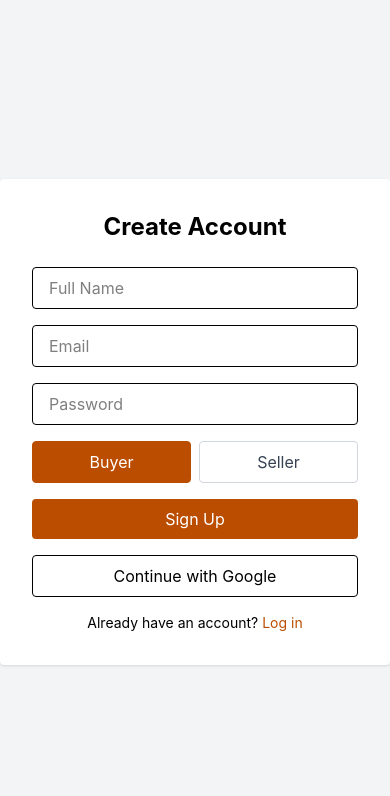
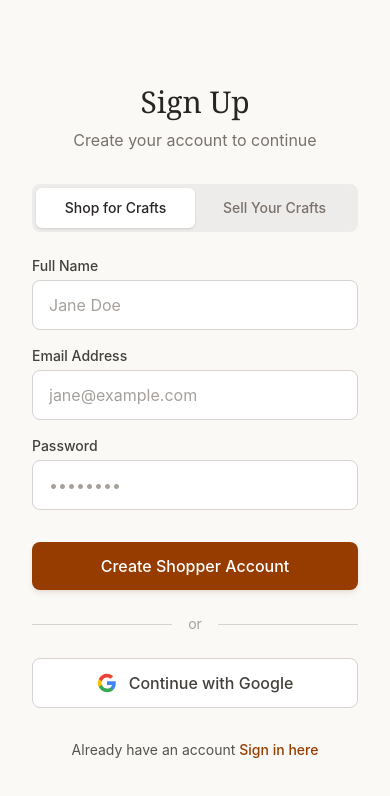
Before and after one commit to NandanNayak-dev/Artisan-marketplace, a React app in the folder frontend/: page /signup in a window 390 px wide. Shown: the top 796 px of the page. Built offline with nearby package versions, Linux system fonts and the light colour scheme; no server answers; the HTML template or start-up script is replaced by a standard one.

Commit message:
feat: enhance SignIn and SignUp pages with improved UI and Google sign-in integration

```diff
--- a/frontend/src/pages/SignIn.jsx
+++ b/frontend/src/pages/SignIn.jsx
@@ -1,9 +1,8 @@
-import React from "react";
-import { useState } from "react";
+import React, { useState } from "react";
 import axios from "axios";
 import { signInWithPopup } from "firebase/auth";
 import { auth, googleProvider } from "../../firebase";
-import { useNavigate } from "react-router-dom";
+import { useNavigate, Link } from "react-router-dom";
 
 function SignIn() {
   const navigate = useNavigate();
@@ -28,7 +27,7 @@ function SignIn() {
         formData,
         {
           withCredentials: true,
-        },
+        }
       );
 
       console.log(res.data);
@@ -50,7 +49,6 @@ function SignIn() {
   const handleGoogleSignin = async () => {
     try {
       const result = await signInWithPopup(auth, googleProvider);
-
       const idToken = await result.user.getIdToken();
 
       const res = await axios.post(
@@ -60,7 +58,7 @@ function SignIn() {
         },
         {
           withCredentials: true,
-        },
+        }
       );
 
       console.log(res.data);
@@ -76,59 +74,118 @@ function SignIn() {
   };
 
   return (
-    <div className="min-h-screen flex items-center justify-center bg-gray-100">
+    <div className="min-h-screen flex bg-[#FAF9F6]">
+      {/* Left Side - Image & Branding (Hidden on mobile) */}
+      <div className="hidden lg:flex w-1/2 relative bg-stone-900 items-center justify-center overflow-hidden">
+        <img
+          src="https://images.unsplash.com/photo-1513519245088-0e12902e5a38?q=80&w=2070&auto=format&fit=crop"
+          alt="Handwoven artisan textiles"
+          className="absolute inset-0 w-full h-full object-cover opacity-60"
+        />
+        <div className="relative z-10 p-12 text-stone-50 flex flex-col items-center text-center max-w-lg">
+          <h1 className="text-4xl md:text-5xl font-serif mb-4 leading-tight tracking-wide">
+            Welcome Back to the Workshop.
+          </h1>
+          <p className="text-stone-300 text-lg">
+            Pick up right where you left off. The marketplace awaits.
+          </p>
+        </div>
+      </div>
+
+      {/* Right Side - Form */}
+      <div className="w-full lg:w-1/2 flex items-center justify-center p-8 sm:p-12">
         <form
-        className="w-full max-w-md bg-white p-8 rounded shadow"
+          className="w-full max-w-md"
           onSubmit={handleSubmit}
         >
-        <h1 className="text-2xl font-bold text-center mb-6">Sign In</h1>
+          <div className="mb-10 text-center lg:text-left">
+            <h2 className="text-3xl font-serif text-stone-800 mb-2">Sign In</h2>
+            <p className="text-stone-500">Access your artisan or shopper account</p>
+          </div>
 
+          <div className="space-y-5">
+            <div>
+              <label className="block text-sm font-medium text-stone-700 mb-1">Email Address</label>
               <input
                 type="email"
-          placeholder="Email"
-          className="w-full mb-4 px-4 py-2 border rounded"
                 name="email"
                 value={formData.email}
                 onChange={handleChange}
+                placeholder="jane@example.com"
+                required
+                className="w-full px-4 py-3 bg-white border border-stone-300 rounded-lg focus:ring-2 focus:ring-amber-700/20 focus:border-amber-700 outline-none transition-all placeholder:text-stone-400"
               />
+            </div>
 
+            <div>
+              <div className="flex justify-between items-center mb-1">
+                <label className="block text-sm font-medium text-stone-700">Password</label>
+                <Link
+                  to="/forgot-password"
+                  className="text-sm font-medium text-amber-800 hover:text-amber-900 hover:underline transition-colors"
+                >
+                  Forgot password?
+                </Link>
+              </div>
               <input
                 type="password"
-          placeholder="Password"
-          className="w-full mb-4 px-4 py-2 border rounded"
                 name="password"
                 value={formData.password}
                 onChange={handleChange}
+                placeholder="••••••••"
+                required
+                className="w-full px-4 py-3 bg-white border border-stone-300 rounded-lg focus:ring-2 focus:ring-amber-700/20 focus:border-amber-700 outline-none transition-all placeholder:text-stone-400"
               />
+            </div>
+          </div>
 
           <button
             type="submit"
-          className="w-full bg-amber-700 text-white py-2 rounded hover:bg-amber-800"
+            className="w-full mt-8 bg-amber-800 text-white font-medium py-3 rounded-lg hover:bg-amber-900 transition-colors shadow-md shadow-amber-900/10"
           >
-          Sign In
+            Enter Marketplace
           </button>
+
+          <div className="relative flex items-center py-6">
+            <div className="flex-grow border-t border-stone-300"></div>
+            <span className="flex-shrink-0 mx-4 text-stone-400 text-sm">or</span>
+            <div className="flex-grow border-t border-stone-300"></div>
+          </div>
+
           <button
             type="button"
             onClick={handleGoogleSignin}
-          className="w-full mt-4 border py-2 rounded hover:bg-gray-50"
+            className="w-full flex items-center justify-center gap-3 bg-white border border-stone-300 text-stone-700 font-medium py-3 rounded-lg hover:bg-stone-50 transition-colors"
           >
+            <svg className="w-5 h-5" viewBox="0 0 24 24">
+              <path
+                d="M22.56 12.25c0-.78-.07-1.53-.2-2.25H12v4.26h5.92c-.26 1.37-1.04 2.53-2.21 3.31v2.77h3.57c2.08-1.92 3.28-4.74 3.28-8.09z"
+                fill="#4285F4"
+              />
+              <path
+                d="M12 23c2.97 0 5.46-.98 7.28-2.66l-3.57-2.77c-.98.66-2.23 1.06-3.71 1.06-2.86 0-5.29-1.93-6.16-4.53H2.18v2.84C3.99 20.53 7.7 23 12 23z"
+                fill="#34A853"
+              />
+              <path
+                d="M5.84 14.09c-.22-.66-.35-1.36-.35-2.09s.13-1.43.35-2.09V7.07H2.18C1.43 8.55 1 10.22 1 12s.43 3.45 1.18 4.93l2.85-2.22.81-.62z"
+                fill="#FBBC05"
+              />
+              <path
+                d="M12 5.38c1.62 0 3.06.56 4.21 1.64l3.15-3.15C17.45 2.09 14.97 1 12 1 7.7 1 3.99 3.47 2.18 7.07l3.66 2.84c.87-2.6 3.3-4.53 6.16-4.53z"
+                fill="#EA4335"
+              />
+            </svg>
             Continue with Google
           </button>
 
-        <p className="text-center text-sm mt-4">
+          <p className="text-center text-sm mt-8 text-stone-600">
             Don't have an account?{" "}
-          <a href="/signup" className="text-amber-700 hover:underline">
-            Sign Up
-          </a>
+            <Link to="/signup" className="text-amber-800 font-medium hover:underline">
+              Sign up here
+            </Link>
           </p>
-
-        <a
-          href="/forgot-password"
-          className="text-sm text-amber-700 hover:underline text-right block mt-4"
-        >
-          Forgot password?
-        </a>
         </form>
+      </div>
     </div>
   );
 }
--- a/frontend/src/pages/SignUp.jsx
+++ b/frontend/src/pages/SignUp.jsx
@@ -1,9 +1,8 @@
-import React from "react";
-import { useState } from "react";
+import React, { useState } from "react";
 import axios from "axios";
 import { signInWithPopup } from "firebase/auth";
 import { auth, googleProvider } from "../../firebase";
-import { useNavigate } from "react-router-dom";
+import { useNavigate, Link } from "react-router-dom";
 
 function SignUp() {
   const navigate = useNavigate();
@@ -20,20 +19,15 @@ function SignUp() {
       [e.target.name]: e.target.value,
     });
   };
+
   const handleSubmit = async (e) => {
     e.preventDefault();
-
     try {
       const res = await axios.post(
         "http://localhost:8000/api/auth/signup",
         formData,
-        {
-          withCredentials: true,
-        }
+        { withCredentials: true }
       );
-
-      console.log(res.data);
-
       if (res.data.user.role === "buyer") {
         navigate("/buyer/dashboard");
       } else {
@@ -43,25 +37,16 @@ function SignUp() {
       console.log(error);
     }
   };
+
   const handleGoogleSignup = async () => {
     try {
       const result = await signInWithPopup(auth, googleProvider);
-
       const idToken = await result.user.getIdToken();
-
       const res = await axios.post(
         "http://localhost:8000/api/auth/google",
-        {
-          idToken,
-          role: formData.role,
-        },
-        {
-          withCredentials: true,
-        },
+        { idToken, role: formData.role },
+        { withCredentials: true }
       );
-
-      console.log(res.data);
-
       if (res.data.user.role === "buyer") {
         navigate("/buyer/dashboard");
       } else {
@@ -74,86 +59,151 @@ function SignUp() {
   };
 
   return (
-    <div className="min-h-screen flex items-center justify-center bg-gray-100">
+    <div className="min-h-screen flex bg-[#FAF9F6]">
+      {/* Left Side - Image & Branding (Hidden on mobile) */}
+      <div className="hidden lg:flex w-1/2 relative bg-stone-900 items-center justify-center overflow-hidden">
+        <img
+          src="https://images.unsplash.com/photo-1610701596007-11502861dcfa?q=80&w=2070&auto=format&fit=crop"
+          alt="Artisan making pottery"
+          className="absolute inset-0 w-full h-full object-cover opacity-60"
+        />
+        <div className="relative z-10 p-12 text-stone-50 flex flex-col items-center text-center max-w-lg">
+
+
+          <h1 className="text-4xl md:text-5xl font-serif mb-4 leading-tight tracking-wide">
+            Discover Handmade Mastery.
+          </h1>
+          <p className="text-stone-300 text-lg">
+            Join a community of creators and appreciators. Unique crafts, directly from the artisans' hands to yours.
+          </p>
+        </div>
+      </div>
+
+      {/* Right Side - Form */}
+      <div className="w-full lg:w-1/2 flex items-center justify-center p-8 sm:p-12">
         <form
-        className="w-full max-w-md bg-white p-8 rounded shadow"
+          className="w-full max-w-md"
           onSubmit={handleSubmit}
         >
-        <h1 className="text-2xl font-bold text-center mb-6">Create Account</h1>
+          <div className="mb-8 text-center lg:text-left">
+            <h2 className="text-3xl font-serif text-stone-800 mb-2">Sign Up</h2>
+            <p className="text-stone-500">Create your account to continue</p>
+          </div>
 
+          {/* Elegant Role Toggle */}
+          <div className="bg-stone-200/60 p-1 rounded-lg flex mb-6 relative">
+            <button
+              type="button"
+              onClick={() => setFormData({ ...formData, role: "buyer" })}
+              className={`flex-1 py-2.5 text-sm font-medium rounded-md transition-all duration-300 z-10 ${
+                formData.role === "buyer"
+                  ? "bg-white text-stone-800 shadow-sm"
+                  : "text-stone-500 hover:text-stone-700"
+              }`}
+            >
+              Shop for Crafts
+            </button>
+            <button
+              type="button"
+              onClick={() => setFormData({ ...formData, role: "seller" })}
+              className={`flex-1 py-2.5 text-sm font-medium rounded-md transition-all duration-300 z-10 ${
+                formData.role === "seller"
+                  ? "bg-white text-stone-800 shadow-sm"
+                  : "text-stone-500 hover:text-stone-700"
+              }`}
+            >
+              Sell Your Crafts
+            </button>
+          </div>
+
+          <div className="space-y-4">
+            <div>
+              <label className="block text-sm font-medium text-stone-700 mb-1">Full Name</label>
               <input
                 type="text"
                 name="fullName"
                 value={formData.fullName}
                 onChange={handleChange}
-          placeholder="Full Name"
-          className="w-full mb-4 px-4 py-2 border rounded"
+                placeholder="Jane Doe"
+                required
+                className="w-full px-4 py-3 bg-white border border-stone-300 rounded-lg focus:ring-2 focus:ring-amber-700/20 focus:border-amber-700 outline-none transition-all placeholder:text-stone-400"
               />
+            </div>
 
+            <div>
+              <label className="block text-sm font-medium text-stone-700 mb-1">Email Address</label>
               <input
                 type="email"
                 name="email"
                 value={formData.email}
                 onChange={handleChange}
-          placeholder="Email"
-          className="w-full mb-4 px-4 py-2 border rounded"
+                placeholder="jane@example.com"
+                required
+                className="w-full px-4 py-3 bg-white border border-stone-300 rounded-lg focus:ring-2 focus:ring-amber-700/20 focus:border-amber-700 outline-none transition-all placeholder:text-stone-400"
               />
+            </div>
 
+            <div>
+              <label className="block text-sm font-medium text-stone-700 mb-1">Password</label>
               <input
                 type="password"
                 name="password"
                 value={formData.password}
                 onChange={handleChange}
-          placeholder="Password"
-          className="w-full mb-4 px-4 py-2 border rounded"
+                placeholder="••••••••"
+                required
+                className="w-full px-4 py-3 bg-white border border-stone-300 rounded-lg focus:ring-2 focus:ring-amber-700/20 focus:border-amber-700 outline-none transition-all placeholder:text-stone-400"
               />
-
-        <div className="mb-4 grid grid-cols-2 gap-2">
-          <button
-            type="button"
-            onClick={() => setFormData({ ...formData, role: "buyer" })}
-            className={`py-2 border rounded ${
-              formData.role === "buyer"
-                ? "bg-amber-700 text-white border-amber-700"
-                : "bg-white text-gray-700 border-gray-300"
-            }`}
-          >
-            Buyer
-          </button>
-
-          <button
-            type="button"
-            onClick={() => setFormData({ ...formData, role: "seller" })}
-            className={`py-2 border rounded ${
-              formData.role === "seller"
-                ? "bg-amber-700 text-white border-amber-700"
-                : "bg-white text-gray-700 border-gray-300"
-            }`}
-          >
-            Seller
-          </button>
+            </div>
           </div>
 
           <button
             type="submit"
-          className="w-full bg-amber-700 text-white py-2 rounded hover:bg-amber-800"
+            className="w-full mt-8 bg-amber-800 text-white font-medium py-3 rounded-lg hover:bg-amber-900 transition-colors shadow-md shadow-amber-900/10"
           >
-          Sign Up
+            Create {formData.role === "buyer" ? "Shopper" : "Artisan"} Account
           </button>
+
+          <div className="relative flex items-center py-6">
+            <div className="flex-grow border-t border-stone-300"></div>
+            <span className="flex-shrink-0 mx-4 text-stone-400 text-sm">or</span>
+            <div className="flex-grow border-t border-stone-300"></div>
+          </div>
+
           <button
             type="button"
             onClick={handleGoogleSignup}
-          className="w-full mt-4 border py-2 rounded hover:bg-gray-50"
+            className="w-full flex items-center justify-center gap-3 bg-white border border-stone-300 text-stone-700 font-medium py-3 rounded-lg hover:bg-stone-50 transition-colors"
           >
+            <svg className="w-5 h-5" viewBox="0 0 24 24">
+              <path
+                d="M22.56 12.25c0-.78-.07-1.53-.2-2.25H12v4.26h5.92c-.26 1.37-1.04 2.53-2.21 3.31v2.77h3.57c2.08-1.92 3.28-4.74 3.28-8.09z"
+                fill="#4285F4"
+              />
+              <path
+                d="M12 23c2.97 0 5.46-.98 7.28-2.66l-3.57-2.77c-.98.66-2.23 1.06-3.71 1.06-2.86 0-5.29-1.93-6.16-4.53H2.18v2.84C3.99 20.53 7.7 23 12 23z"
+                fill="#34A853"
+              />
+              <path
+                d="M5.84 14.09c-.22-.66-.35-1.36-.35-2.09s.13-1.43.35-2.09V7.07H2.18C1.43 8.55 1 10.22 1 12s.43 3.45 1.18 4.93l2.85-2.22.81-.62z"
+                fill="#FBBC05"
+              />
+              <path
+                d="M12 5.38c1.62 0 3.06.56 4.21 1.64l3.15-3.15C17.45 2.09 14.97 1 12 1 7.7 1 3.99 3.47 2.18 7.07l3.66 2.84c.87-2.6 3.3-4.53 6.16-4.53z"
+                fill="#EA4335"
+              />
+            </svg>
             Continue with Google
           </button>
-        <p className="text-center text-sm mt-4">
-          Already have an account?{" "}
-          <a href="/signin" className="text-amber-700 hover:underline">
-            Log in
-          </a>
+
+          <p className="text-center text-sm mt-8 text-stone-600">
+            Already have an account{" "}
+            <Link to="/signin" className="text-amber-800 font-medium hover:underline">
+              Sign in here
+            </Link>
           </p>
         </form>
+      </div>
     </div>
   );
 }
```
Lines whose indentation alone changed are shown as unchanged.
